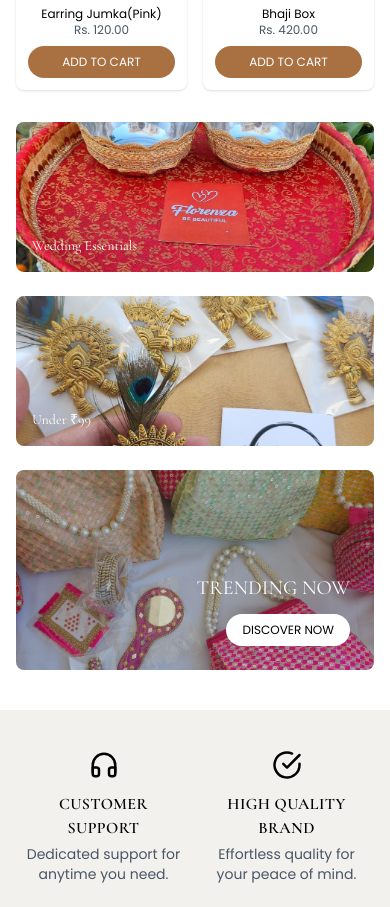
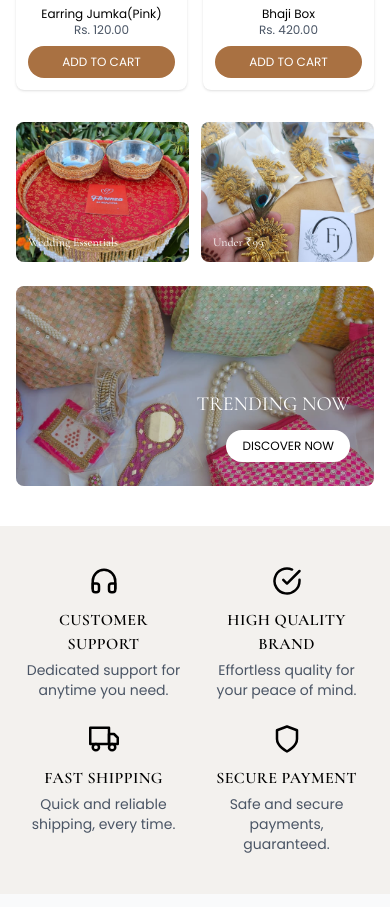
Before and after one commit to Ashish-12K/Florenza, a React (Vite) app: page / in a window 390 px wide. Shown: the part 2630-3537 px from the top of the page. Built offline with nearby package versions, Linux system fonts and the light colour scheme.

Commit message:
Products Added5

```diff
--- a/src/components/FeaturedSection.jsx
+++ b/src/components/FeaturedSection.jsx
@@ -89,21 +89,20 @@ export default function FeaturedSection() {
       <div className="grid grid-cols-1 md:grid-cols-4 gap-6 mt-8 md:mt-10 md:h-[420px]">
 
         {/* LEFT - responsive */}
-        <div className="md:col-span-2 grid grid-cols-1 sm:grid-cols-2 gap-6">
+        <div className="md:col-span-2 grid grid-cols-2 gap-3 md:gap-6 md:h-full">
 
           {/* Wedding */}
           <div
             onClick={() => navigate("/category/wedding")}
-            className="relative rounded-lg overflow-hidden cursor-pointer group"
+            className="relative rounded-lg overflow-hidden cursor-pointer group h-[140px] md:h-full"
           >
             <img
               src="/images/Wedding/W1.jpeg"
-              alt="Wedding"
-              className="w-full h-[150px] md:h-full object-cover group-hover:scale-105 transition duration-500"
+              className="w-full h-full object-cover"
             />
 
-            <div className="absolute inset-0 flex items-end px-4 pb-4 text-white">
-              <h3 className="text-sm md:text-lg font-serif">
+            <div className="absolute inset-0 flex items-end px-3 pb-3 text-white">
+              <h3 className="text-xs md:text-lg font-serif">
                 Wedding Essentials
               </h3>
             </div>
@@ -112,23 +111,21 @@ export default function FeaturedSection() {
           {/* Under ₹99 */}
           <div
             onClick={() => navigate("/category/under-99")}
-            className="relative rounded-lg overflow-hidden cursor-pointer group"
+            className="relative rounded-lg overflow-hidden cursor-pointer group h-[140px] md:h-full"
           >
             <img
               src="/images/Under99/u13.jpeg"
-              alt="Under 99"
-              className="w-full h-[150px] md:h-full object-cover group-hover:scale-105 transition duration-500"
+              className="w-full h-full object-cover"
             />
 
-            <div className="absolute inset-0 flex items-end px-4 pb-4 text-white">
-              <h3 className="text-sm md:text-lg font-serif">
+            <div className="absolute inset-0 flex items-end px-3 pb-3 text-white">
+              <h3 className="text-xs md:text-lg font-serif">
                 Under ₹99
               </h3>
             </div>
           </div>
 
         </div>
-
         {/* RIGHT - Big Banner */}
         <div className="md:col-span-2 relative rounded-lg overflow-hidden group cursor-pointer">
           <img
```
